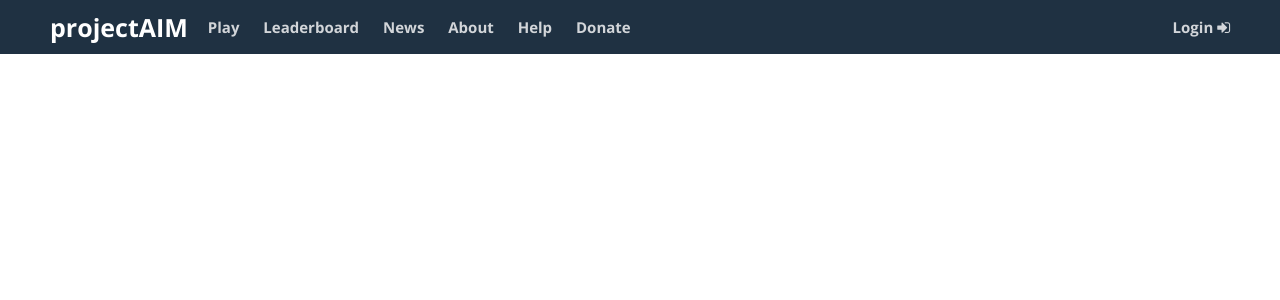
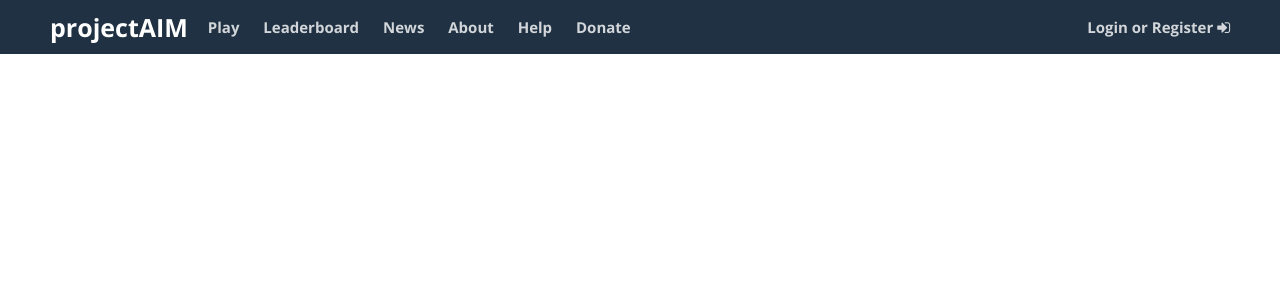
Before and after one commit to PatrickMalik/projectAIM, a PHP site: page / in a window 1280 px wide. Shown: the top 300 px of the page. Run offline with PHP 8.4, Linux system fonts and the light colour scheme.

Commit message:
Modify header in html and css

```diff
--- a/css/style.css
+++ b/css/style.css
@@ -1,6 +1,6 @@
 /* projectAIM stylesheet */
 
-/* DEFAULT TAGS START */
+/* ===== DEFAULT TAGS START ===== */
 body {
   margin: 0;
   padding: 0;
@@ -14,7 +14,7 @@ a {
 }
 /* ===== DEFAULT TAGS END ===== */
 
-/* ===== HEADER START ====== */
+/* ===== HEADER START ===== */
 .header {
   color: #FFF;
   background-color: #1F3142;
--- a/index.php
+++ b/index.php
@@ -23,7 +23,7 @@
           <a href="#">Donate</a>
         </div>
         <div class="header-login">
-          <a href="#">Login <span class="fa fa-sign-in"></span></a>
+          <a href="#">Login or Register <span class="fa fa-sign-in"></span></a>
         </div>
       </div>
     </div>
```
